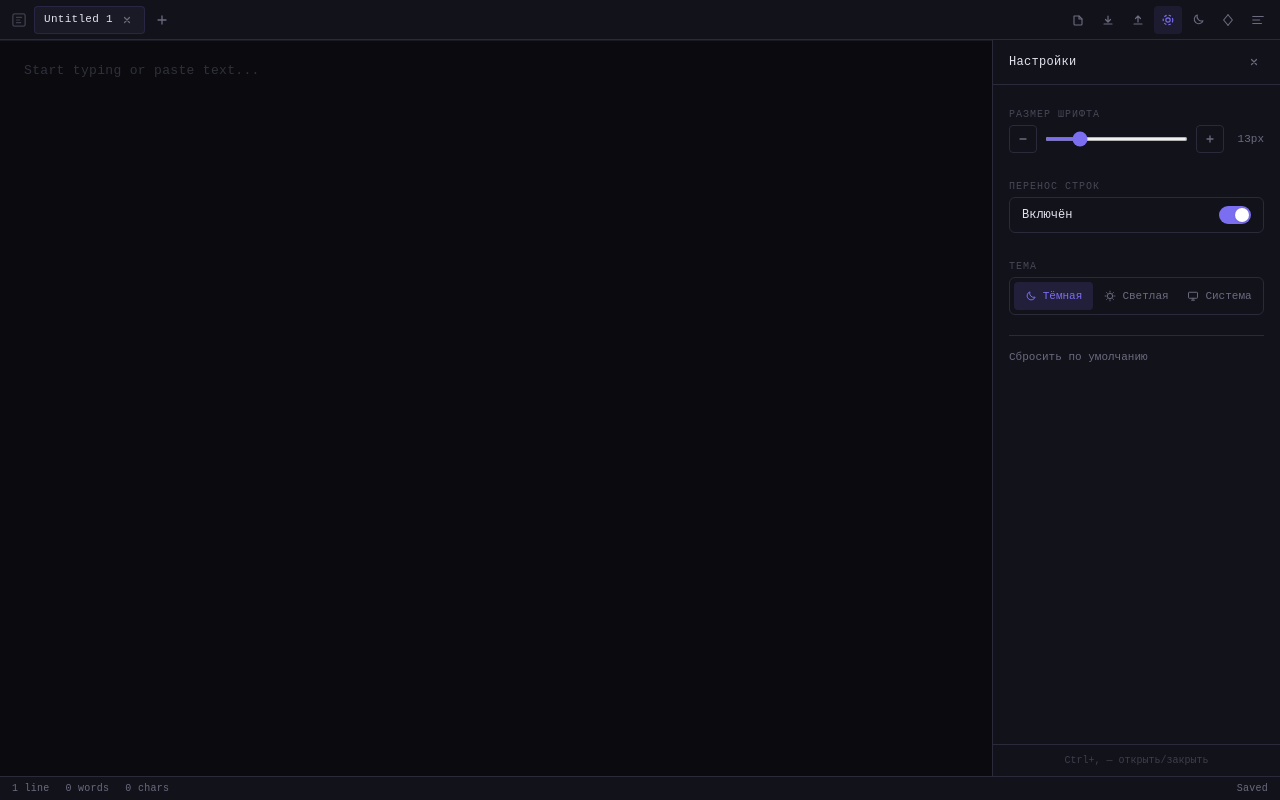
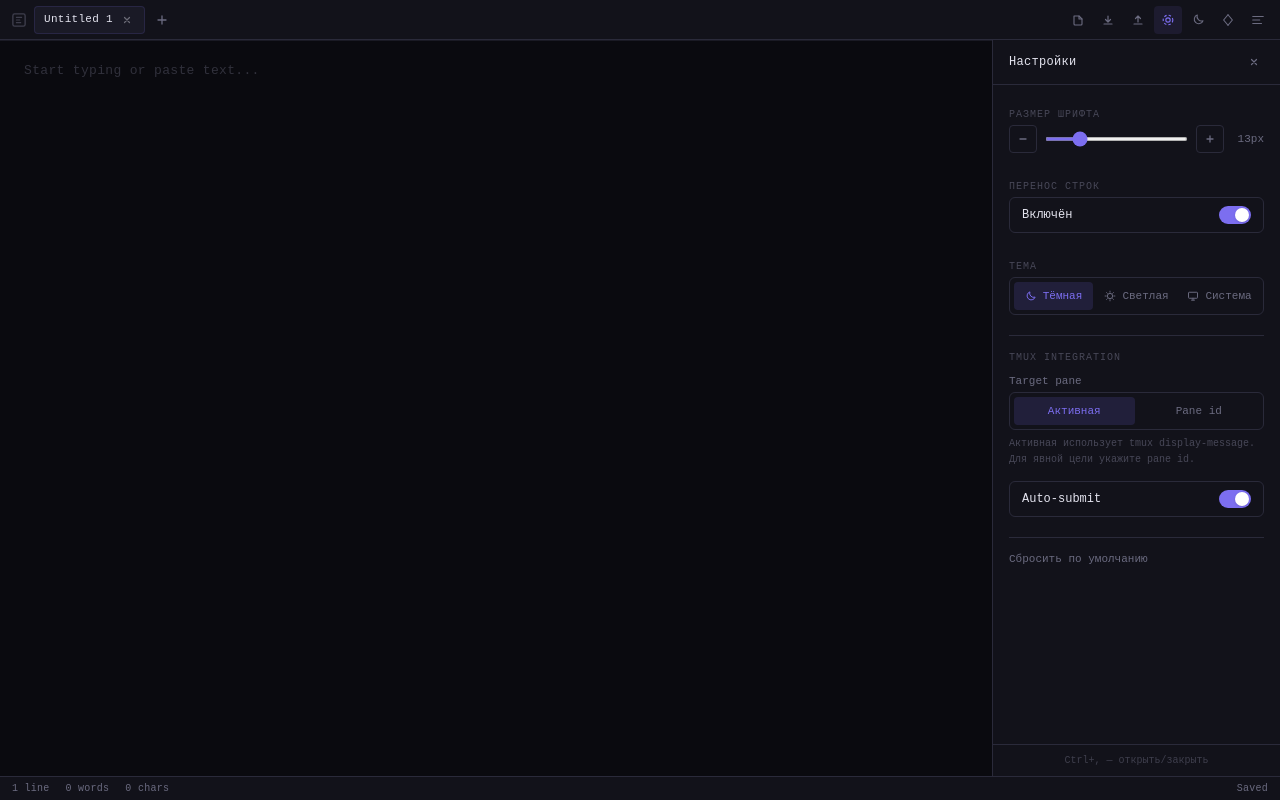
Before and after one commit to exviolet/sendoff, a React (Vite) app in the folder web/: page / in a window 1280 px wide. Both pictures are taken after a click on the button 1168 px from the left and 19 px from the top of the page. Built offline with nearby package versions, Linux system fonts and the light colour scheme.

Commit message:
feat(tmux): отправка промпта в pane по Ctrl+Enter

```diff
--- a/web/package.json
+++ b/web/package.json
@@ -13,6 +13,7 @@
     "@tauri-apps/api": "^2.10.1",
     "@tauri-apps/plugin-dialog": "^2.6.0",
     "@tauri-apps/plugin-fs": "^2.4.5",
+    "@tauri-apps/plugin-shell": "^2.3.5",
     "idb": "^8.0.3",
     "marked": "^17.0.5",
     "react": "^19.2.4",
--- a/web/src/App.tsx
+++ b/web/src/App.tsx
@@ -11,6 +11,7 @@ import { SettingsPanel } from "./components/Settings/SettingsPanel";
 import { useKeyboardShortcuts } from "./hooks/useKeyboardShortcuts";
 import { useSessionPersistence } from "./hooks/useSessionPersistence";
 import { useFileIO } from "./hooks/useFileIO";
+import { useTmuxSend } from "./hooks/useTmuxSend";
 import { useEditorStore } from "./store/editorStore";
 import { useThemeStore } from "./store/themeStore";
 import { useSettingsStore } from "./store/settingsStore";
@@ -43,6 +44,9 @@ function App() {
 
   const fontSize = useSettingsStore((s) => s.fontSize);
   const wordWrap = useSettingsStore((s) => s.wordWrap);
+  const tmuxTargetMode = useSettingsStore((s) => s.tmuxTargetMode);
+  const tmuxTargetPane = useSettingsStore((s) => s.tmuxTargetPane);
+  const tmuxAutoSubmit = useSettingsStore((s) => s.tmuxAutoSubmit);
 
   // Sync data-theme attribute on <html>
   useEffect(() => {
@@ -51,6 +55,7 @@ function App() {
 
   useSessionPersistence();
   const { saveCurrentTab, downloadCurrentTab, openFile, exportAll, importBackup } = useFileIO();
+  const sendToTmux = useTmuxSend();
 
   // Warn on browser close if dirty tabs exist
   useEffect(() => {
@@ -94,6 +99,27 @@ function App() {
     textareaRef.current?.focus();
   }, []);
 
+  const handleTmuxSend = useCallback(() => {
+    const { tabs, activeTabId } = useEditorStore.getState();
+    const tab = tabs.find((t) => t.id === activeTabId);
+    if (!tab) return;
+
+    const textarea = textareaRef.current;
+    const hasSelection = textarea && textarea.selectionStart !== textarea.selectionEnd;
+    const text = textarea
+      ? hasSelection
+        ? textarea.value.slice(textarea.selectionStart, textarea.selectionEnd)
+        : textarea.value
+      : tab.content;
+
+    void sendToTmux(text, {
+      target: tmuxTargetMode === "pane"
+        ? { mode: "pane", pane: tmuxTargetPane }
+        : { mode: "active" },
+      submit: tmuxAutoSubmit,
+    });
+  }, [sendToTmux, tmuxAutoSubmit, tmuxTargetMode, tmuxTargetPane]);
+
   const paletteCommands: Command[] = useMemo(() => [
     { id: "new-tab", label: "Новый таб", shortcut: "Ctrl+N", action: () => useEditorStore.getState().createTab() },
     { id: "close-tab", label: "Закрыть таб", shortcut: "Ctrl+W", action: () => {
@@ -121,6 +147,7 @@ function App() {
     { id: "find-replace", label: "Найти и заменить", shortcut: "Ctrl+H", action: () => setPanelMode("findReplace") },
     { id: "presets", label: "Пресеты замены", action: () => setSidePanel("presets") },
     { id: "ai-prompt", label: "AI Prompt", shortcut: "Ctrl+K", action: () => setSidePanel("ai") },
+    { id: "tmux-send", label: "Отправить в tmux", shortcut: "Ctrl+Enter", action: handleTmuxSend },
     { id: "save", label: "Сохранить как .txt", shortcut: "Ctrl+S", action: saveCurrentTab },
     { id: "open", label: "Открыть файл", shortcut: "Ctrl+O", action: openFile },
     { id: "download", label: "Скачать таб", action: downloadCurrentTab },
@@ -135,7 +162,7 @@ function App() {
     { id: "toggle-md-preview", label: markdownPreview ? "Редактор" : "Markdown превью", shortcut: "Ctrl+M", action: () => setMarkdownPreview((v) => !v) },
     { id: "settings", label: "Настройки", shortcut: "Ctrl+,", action: () => toggleSidePanel("settings") },
     { id: "focus-editor", label: "Фокус в редактор", shortcut: "Ctrl+E", action: focusEditor },
-  ], [saveCurrentTab, openFile, downloadCurrentTab, exportAll, importBackup, toggleDistractionFree, toggleSidePanel, setTheme, markdownPreview, focusEditor]);
+  ], [saveCurrentTab, openFile, downloadCurrentTab, exportAll, importBackup, toggleDistractionFree, toggleSidePanel, setTheme, markdownPreview, focusEditor, handleTmuxSend]);
 
   useKeyboardShortcuts({
     onFind: () => setPanelMode("find"),
@@ -162,6 +189,7 @@ function App() {
     onToggleMarkdownPreview: () => setMarkdownPreview((v) => !v),
     onSettings: () => toggleSidePanel("settings"),
     onFocusEditor: focusEditor,
+    onTmuxSend: handleTmuxSend,
   });
 
   return (
--- a/web/src/components/Settings/SettingsPanel.tsx
+++ b/web/src/components/Settings/SettingsPanel.tsx
@@ -8,8 +8,14 @@ interface SettingsPanelProps {
 export function SettingsPanel({ onClose }: SettingsPanelProps) {
   const fontSize = useSettingsStore((s) => s.fontSize);
   const wordWrap = useSettingsStore((s) => s.wordWrap);
+  const tmuxTargetMode = useSettingsStore((s) => s.tmuxTargetMode);
+  const tmuxTargetPane = useSettingsStore((s) => s.tmuxTargetPane);
+  const tmuxAutoSubmit = useSettingsStore((s) => s.tmuxAutoSubmit);
   const setFontSize = useSettingsStore((s) => s.setFontSize);
   const setWordWrap = useSettingsStore((s) => s.setWordWrap);
+  const setTmuxTargetMode = useSettingsStore((s) => s.setTmuxTargetMode);
+  const setTmuxTargetPane = useSettingsStore((s) => s.setTmuxTargetPane);
+  const setTmuxAutoSubmit = useSettingsStore((s) => s.setTmuxAutoSubmit);
 
   const theme = useThemeStore((s) => s.theme);
   const setTheme = useThemeStore((s) => s.setTheme);
@@ -139,12 +145,76 @@ export function SettingsPanel({ onClose }: SettingsPanelProps) {
           </div>
         </div>
 
+        {/* tmux */}
+        <div className="space-y-3 pt-2 border-t border-border">
+          <label className="text-[10px] uppercase tracking-widest text-text-muted/60">
+            tmux integration
+          </label>
+
+          <div className="space-y-1.5">
+            <span className="text-[11px] text-text-muted">Target pane</span>
+            <div className="grid grid-cols-2 gap-1 p-1 rounded-[6px] border border-border">
+              {(["active", "pane"] as const).map((mode) => (
+                <button
+                  key={mode}
+                  onClick={() => setTmuxTargetMode(mode)}
+                  className={`
+                    flex items-center justify-center h-7 rounded-[4px] text-[11px] transition-colors
+                    ${tmuxTargetMode === mode
+                      ? "bg-accent/15 text-accent"
+                      : "text-text-muted hover:text-text hover:bg-surface-hover"
+                    }
+                  `}
+                >
+                  {mode === "active" ? "Активная" : "Pane id"}
+                </button>
+              ))}
+            </div>
+            {tmuxTargetMode === "pane" && (
+              <input
+                value={tmuxTargetPane}
+                onChange={(e) => setTmuxTargetPane(e.target.value)}
+                placeholder="%0 или 0.1"
+                className="w-full h-8 px-2 rounded-[4px] border border-border bg-bg text-[12px] text-text placeholder:text-text-muted/40 outline-none focus:border-accent/60"
+              />
+            )}
+            <p className="text-[10px] leading-relaxed text-text-muted/60">
+              Активная использует tmux display-message. Для явной цели укажите pane id.
+            </p>
+          </div>
+
+          <button
+            onClick={() => setTmuxAutoSubmit(!tmuxAutoSubmit)}
+            className="flex items-center justify-between w-full px-3 py-2 rounded-[6px] border border-border hover:bg-surface-hover transition-colors"
+          >
+            <span className="text-[12px] text-text">
+              Auto-submit
+            </span>
+            <div
+              className={`
+                relative w-8 h-[18px] rounded-full transition-colors duration-200
+                ${tmuxAutoSubmit ? "bg-accent" : "bg-border"}
+              `}
+            >
+              <div
+                className={`
+                  absolute top-[2px] w-[14px] h-[14px] rounded-full bg-white shadow-sm transition-transform duration-200
+                  ${tmuxAutoSubmit ? "translate-x-[16px]" : "translate-x-[2px]"}
+                `}
+              />
+            </div>
+          </button>
+        </div>
+
         {/* Reset */}
         <div className="pt-2 border-t border-border">
           <button
             onClick={() => {
               setFontSize(13);
               setWordWrap(true);
+              setTmuxTargetMode("active");
+              setTmuxTargetPane("");
+              setTmuxAutoSubmit(true);
             }}
             className="text-[11px] text-text-muted hover:text-accent transition-colors"
           >
--- a/web/src/components/ShortcutsModal/ShortcutsModal.tsx
+++ b/web/src/components/ShortcutsModal/ShortcutsModal.tsx
@@ -18,6 +18,7 @@ const SHORTCUT_GROUPS = [
       { keys: "Ctrl+Shift+Z", action: "Повторить" },
       { keys: "Ctrl+F", action: "Найти" },
       { keys: "Ctrl+H", action: "Найти и заменить" },
+      { keys: "Ctrl+Enter", action: "Отправить в tmux" },
     ],
   },
   {
--- /dev/null
+++ b/web/src/hooks/useTmuxSend.ts
@@ -0,0 +1,79 @@
+import { useCallback } from "react";
+import { isTauri } from "../lib/platform";
+import { toast } from "../store/toastStore";
+
+type TmuxTarget =
+  | { mode: "active" }
+  | { mode: "pane"; pane: string };
+
+interface SendOptions {
+  target: TmuxTarget;
+  submit: boolean;
+}
+
+interface CommandOutput {
+  code: number | null;
+  stderr: string;
+  stdout: string;
+}
+
+const BUFFER_NAME = "rewrite-desktop";
+
+function summarizeError(action: string, output: CommandOutput) {
+  const detail = output.stderr.trim() || output.stdout.trim() || `код ${output.code ?? "unknown"}`;
+  return `${action}: ${detail}`;
+}
+
+async function runTmux(args: string[]) {
+  const { Command } = await import("@tauri-apps/plugin-shell");
+  const output = await Command.create("tmux", args).execute();
+
+  if (output.code !== 0) {
+    throw new Error(summarizeError("tmux error", output));
+  }
+
+  return output;
+}
+
+async function resolveTarget(target: TmuxTarget) {
+  if (target.mode === "pane") {
+    const pane = target.pane.trim();
+    if (!pane) throw new Error("Укажите tmux pane id в настройках");
+    return pane;
+  }
+
+  const output = await runTmux(["display-message", "-p", "#{pane_id}"]);
+  const pane = output.stdout.trim();
+  if (!pane) throw new Error("tmux не вернул активную pane");
+  return pane;
+}
+
+export function useTmuxSend() {
+  return useCallback(async (text: string, opts: SendOptions) => {
+    if (!text) {
+      toast("Нечего отправлять в tmux", "info");
+      return;
+    }
+
+    if (!isTauri) {
+      await navigator.clipboard.writeText(text);
+      toast(`Скопировано: ${text.length} симв.`, "success");
+      return;
+    }
+
+    try {
+      const pane = await resolveTarget(opts.target);
+      await runTmux(["set-buffer", "-b", BUFFER_NAME, "--", text]);
+      await runTmux(["paste-buffer", "-d", "-b", BUFFER_NAME, "-t", pane]);
+
+      if (opts.submit) {
+        await runTmux(["send-keys", "-t", pane, "Enter"]);
+      }
+
+      toast(`Отправлено в tmux: ${pane} (${text.length} симв.)`, "success");
+    } catch (error) {
+      const message = error instanceof Error ? error.message : "Неизвестная ошибка";
+      toast(`tmux: ${message}`, "error");
+    }
+  }, []);
+}
--- a/web/src/lib/db.ts
+++ b/web/src/lib/db.ts
@@ -72,6 +72,9 @@ export async function loadSession() {
   const theme = (await db.get("meta", "theme")) as string | undefined;
   const fontSize = (await db.get("meta", "fontSize")) as number | undefined;
   const wordWrap = (await db.get("meta", "wordWrap")) as boolean | undefined;
+  const tmuxTargetMode = (await db.get("meta", "tmuxTargetMode")) as string | undefined;
+  const tmuxTargetPane = (await db.get("meta", "tmuxTargetPane")) as string | undefined;
+  const tmuxAutoSubmit = (await db.get("meta", "tmuxAutoSubmit")) as boolean | undefined;
   return {
     tabs, presets, promptTemplates,
     activeTabId: activeTabId ?? null,
@@ -79,6 +82,9 @@ export async function loadSession() {
     theme: theme ?? "dark",
     fontSize: fontSize ?? 13,
     wordWrap: wordWrap ?? true,
+    tmuxTargetMode: tmuxTargetMode === "pane" ? "pane" as const : "active" as const,
+    tmuxTargetPane: tmuxTargetPane ?? "",
+    tmuxAutoSubmit: tmuxAutoSubmit ?? true,
   };
 }
 
@@ -91,6 +97,9 @@ export async function saveSession(
   theme: string,
   fontSize: number,
   wordWrap: boolean,
+  tmuxTargetMode: string,
+  tmuxTargetPane: string,
+  tmuxAutoSubmit: boolean,
 ) {
   const db = await getDB();
   const tx = db.transaction(["tabs", "presets", "promptTemplates", "meta"], "readwrite");
@@ -123,6 +132,9 @@ export async function saveSession(
   await metaStore.put(theme, "theme");
   await metaStore.put(fontSize, "fontSize");
   await metaStore.put(wordWrap, "wordWrap");
+  await metaStore.put(tmuxTargetMode, "tmuxTargetMode");
+  await metaStore.put(tmuxTargetPane, "tmuxTargetPane");
+  await metaStore.put(tmuxAutoSubmit, "tmuxAutoSubmit");
 
   await tx.done;
 }
--- a/web/src/lib/platform.ts
+++ b/web/src/lib/platform.ts
@@ -1,2 +1,3 @@
-export const isTauri =
-  typeof window !== "undefined" && "__TAURI__" in window;
+import { isTauri as detectTauri } from "@tauri-apps/api/core";
+
+export const isTauri = detectTauri();
--- a/web/src/store/settingsStore.ts
+++ b/web/src/store/settingsStore.ts
@@ -3,21 +3,36 @@ import { create } from "zustand";
 export interface Settings {
   fontSize: number;
   wordWrap: boolean;
+  tmuxTargetMode: "active" | "pane";
+  tmuxTargetPane: string;
+  tmuxAutoSubmit: boolean;
 }
 
 interface SettingsStore extends Settings {
   setFontSize: (size: number) => void;
   setWordWrap: (wrap: boolean) => void;
+  setTmuxTargetMode: (mode: Settings["tmuxTargetMode"]) => void;
+  setTmuxTargetPane: (pane: string) => void;
+  setTmuxAutoSubmit: (autoSubmit: boolean) => void;
   hydrate: (settings: Partial<Settings>) => void;
 }
 
 export const useSettingsStore = create<SettingsStore>((set) => ({
   fontSize: 13,
   wordWrap: true,
+  tmuxTargetMode: "active",
+  tmuxTargetPane: "",
+  tmuxAutoSubmit: true,
 
   setFontSize: (fontSize) => set({ fontSize: Math.min(24, Math.max(10, fontSize)) }),
 
   setWordWrap: (wordWrap) => set({ wordWrap }),
 
+  setTmuxTargetMode: (tmuxTargetMode) => set({ tmuxTargetMode }),
+
+  setTmuxTargetPane: (tmuxTargetPane) => set({ tmuxTargetPane }),
+
+  setTmuxAutoSubmit: (tmuxAutoSubmit) => set({ tmuxAutoSubmit }),
+
   hydrate: (settings) => set(settings),
 }));
```
Also changed, not shown: web/src/hooks/useKeyboardShortcuts.ts (+7 -0 lines), web/src/hooks/useSessionPersistence.ts (+4 -4 lines), 1 other file (tests, documents, lock files or other folders).
